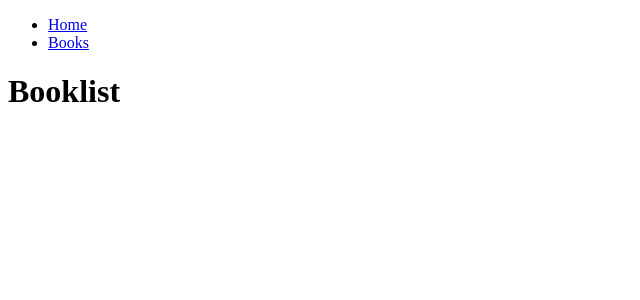
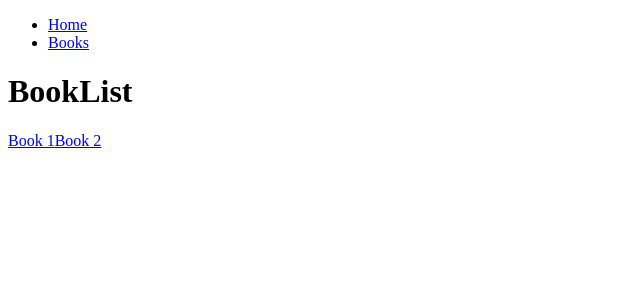
Before and after one commit to vasilemidrigan/react-router-dom-studying, a React (Create React App) app: page /books in a window 1280 px wide. Shown: the top 300 px of the page, without its empty margins (0-640 px from the left). Built offline with nearby package versions, Linux system fonts and the light colour scheme.

Commit message:
useParams()

```diff
--- a/src/App.jsx
+++ b/src/App.jsx
@@ -2,10 +2,11 @@
 
 import { Home } from "./pages/Home";
 import { BookList } from "./pages/BookList";
+import { Book } from "./pages/Book";
 
 function App() {
   return (
-    <>
+    <div>
       <nav>
         <ul>
           <li>
@@ -19,8 +20,9 @@
       <Routes>
         <Route path="/" element={<Home />} />
         <Route path="/books" element={<BookList />} />
+        <Route path="/books/:id" element={<Book />} />
       </Routes>
-    </>
+    </div>
   );
 }
 
--- a/src/pages/Book.jsx
+++ b/src/pages/Book.jsx
@@ -1,3 +1,17 @@
+import { Link, useParams } from "react-router-dom";
+
 export function Book() {
-  return <h1>Book</h1>;
+  // one of the many custom hooks that comes with
+  // React Router
+
+  // Using useParams() is a common pattern to use
+  // in the React Router
+
+  const { id } = useParams();
+
+  return (
+    <>
+      <h1>Book {id}</h1>
+    </>
+  );
 }
--- a/src/pages/BookList.jsx
+++ b/src/pages/BookList.jsx
@@ -1,3 +1,11 @@
+import { Link } from "react-router-dom";
+
 export function BookList() {
-  return <h1>Booklist</h1>;
+  return (
+    <>
+      <h1>BookList</h1>
+      <Link to="/books/1">Book 1</Link>
+      <Link to="/books/2">Book 2</Link>
+    </>
+  );
 }
```
